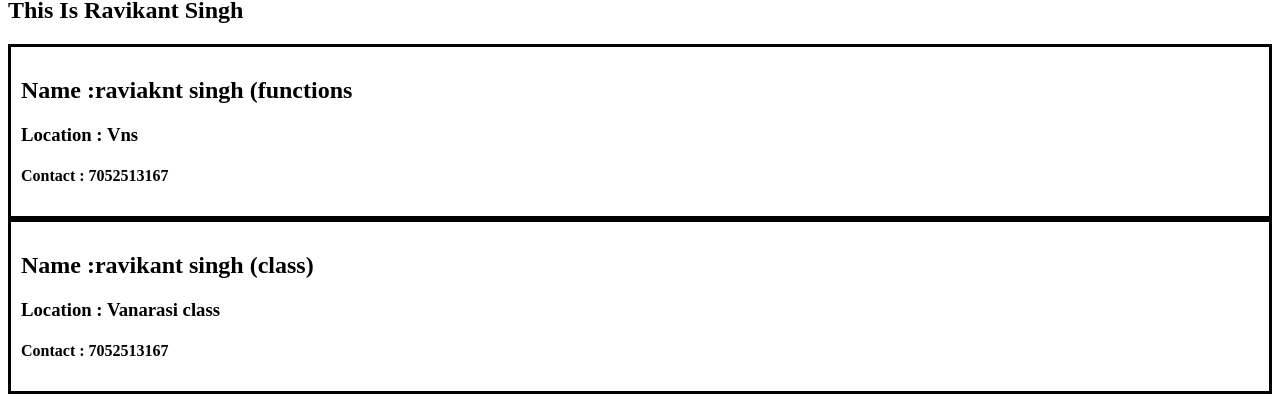
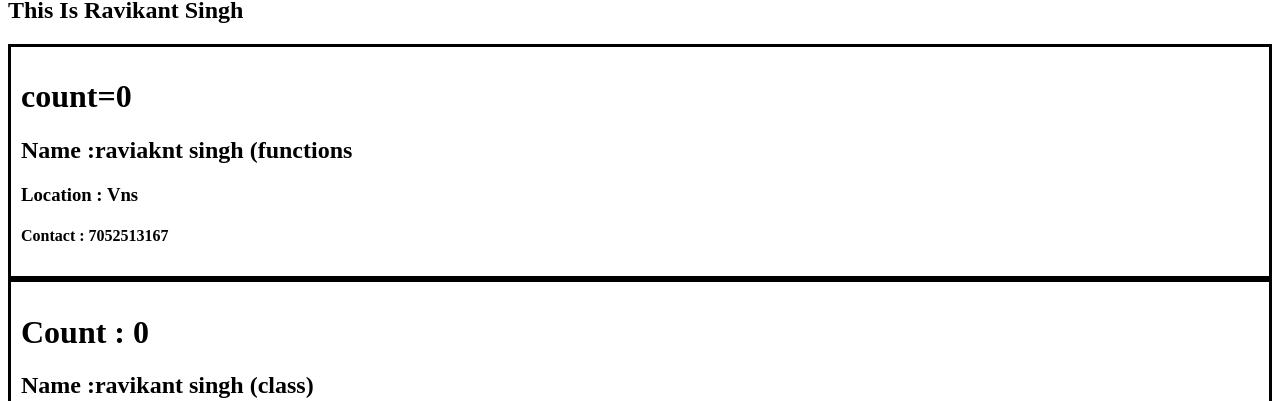
Before and after one commit to raavikant27/Mern-React-Project, a React (Vite) app in the folder my-app/: page /about in a window 1280 px wide. Shown: the part 247-648 px from the top of the page. Built offline with nearby package versions, Linux system fonts and the light colour scheme.

Commit message:
creating a state

```diff
--- a/my-app/src/components/User.jsx
+++ b/my-app/src/components/User.jsx
@@ -1,8 +1,10 @@
-import React from 'react'
+import React, { useState } from 'react'
 
 export default function User({name}) {
+
+  const [count]=useState(0);
    return <div className="user-card">
-
+<h1>count={count}</h1>
    <h2>Name :{name}</h2>
    <h3>Location : Vns</h3>
    <h4>Contact : 7052513167</h4>
--- a/my-app/src/components/UserClass.jsx
+++ b/my-app/src/components/UserClass.jsx
@@ -4,13 +4,18 @@ class UserClass extends React.Component {
  constructor(props){
     super(props);
     console.log(props);
+     // way to create state varible
+    this.state = {
+    count:0,
+ };
  }
+
 
 
 
     render(){
        return <div className="user-card">
-
+      <h1>Count : {this.state.count}</h1>
    <h2>Name :{this.props.name}</h2>
    <h3>Location : {this.props.location}</h3>
    <h4>Contact : 7052513167</h4>
```
